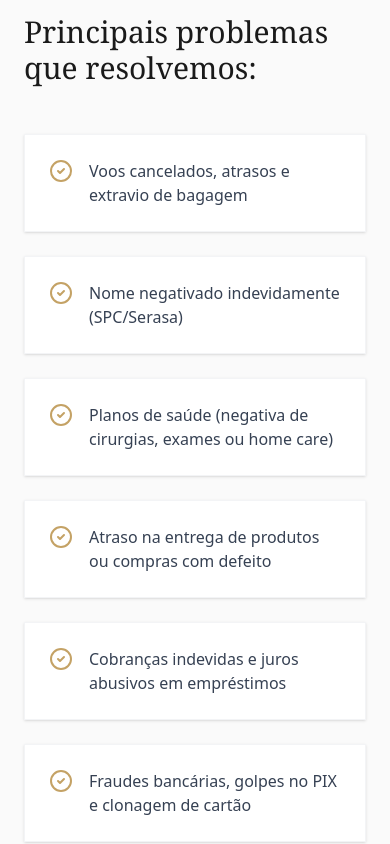
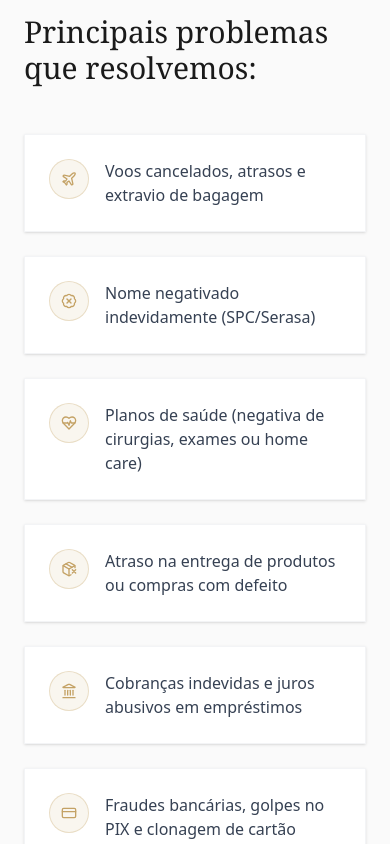
Before and after one commit to RogerioJunior1/landing-pages-advocacia, a React (Vite) app: page /direito-consumidor in a window 390 px wide. Shown: the part 840-1684 px from the top of the page. Built offline with nearby package versions, Linux system fonts and the light colour scheme.

Commit message:
Update DireitoConsumidor.jsx

```diff
--- a/src/components/DireitoConsumidor.jsx
+++ b/src/components/DireitoConsumidor.jsx
@@ -1,9 +1,15 @@
 import { Button } from '@/components/ui/button'
 import {
+  ArrowLeft,
+  BadgeX,
+  CreditCard,
+  HeartPulse,
+  Landmark,
   MessageCircle,
-  ArrowLeft,
+  PackageX,
+  Phone,
+  Plane,
   ShoppingCart,
-  CheckCircle2,
 } from 'lucide-react'
 import { Link } from 'react-router-dom'
 
@@ -11,6 +17,7 @@ import balanceImage from '../assets/2n8lhMswimEV.png'
 
 const CONTACT = {
   phone: '5515996651411',
+  displayPhone: '(15) 99665-1411',
   message: encodeURIComponent(
     'Olá, Dr. Rogério! Acessei o site e preciso de ajuda com Direito do Consumidor.'
   ),
@@ -18,13 +25,40 @@ const CONTACT = {
 
 const WA_URL = `https://wa.me/${CONTACT.phone}?text=${CONTACT.message}`
 
+const consumerProblems = [
+  {
+    icon: Plane,
+    title: 'Voos cancelados, atrasos e extravio de bagagem',
+  },
+  {
+    icon: BadgeX,
+    title: 'Nome negativado indevidamente (SPC/Serasa)',
+  },
+  {
+    icon: HeartPulse,
+    title: 'Planos de saúde (negativa de cirurgias, exames ou home care)',
+  },
+  {
+    icon: PackageX,
+    title: 'Atraso na entrega de produtos ou compras com defeito',
+  },
+  {
+    icon: Landmark,
+    title: 'Cobranças indevidas e juros abusivos em empréstimos',
+  },
+  {
+    icon: CreditCard,
+    title: 'Fraudes bancárias, golpes no PIX e clonagem de cartão',
+  },
+]
+
 const DireitoConsumidor = () => {
   const openWA = () => window.open(WA_URL, '_blank', 'noopener,noreferrer')
 
   return (
     <div className="min-h-screen bg-[#FAFAFA] text-[#333333] font-sans selection:bg-[#C4A265] selection:text-white">
       <header className="sticky top-0 z-50 border-b border-gray-100 bg-white/90 backdrop-blur-md">
-        <div className="mx-auto flex h-24 max-w-7xl items-center justify-between px-6 lg:px-12">
+        <div className="max-w-7xl mx-auto flex h-24 items-center justify-between px-6 lg:px-12">
           <Link to="/" className="flex cursor-pointer items-center space-x-4">
             <img
               src={balanceImage}
@@ -32,7 +66,7 @@ const DireitoConsumidor = () => {
               className="h-10 w-10 object-contain"
             />
             <div className="flex flex-col">
-              <h1 className="text-2xl tracking-tight text-[#1A1A1A] font-serif">
+              <h1 className="text-2xl font-serif tracking-tight text-[#1A1A1A]">
                 Rogério CBJ
               </h1>
               <span className="mt-0.5 text-[10px] font-semibold uppercase tracking-[0.3em] text-[#C4A265]">
@@ -49,6 +83,7 @@ const DireitoConsumidor = () => {
               <ArrowLeft className="mr-2 h-4 w-4" />
               Voltar ao Início
             </Link>
+
             <Button
               onClick={openWA}
               className="rounded-none bg-[#1A1A1A] px-6 py-5 font-medium tracking-wide text-white transition-all hover:bg-[#333333]"
@@ -69,7 +104,7 @@ const DireitoConsumidor = () => {
               </span>
             </div>
 
-            <h1 className="mb-8 text-5xl leading-[1.1] tracking-tight text-[#1A1A1A] font-serif lg:text-7xl">
+            <h1 className="mb-8 text-5xl font-serif leading-[1.1] tracking-tight text-[#1A1A1A] lg:text-7xl">
               Defesa implacável contra{' '}
               <span className="italic text-[#C4A265]">práticas abusivas.</span>
             </h1>
@@ -92,27 +127,26 @@ const DireitoConsumidor = () => {
         </section>
 
         <section className="mx-auto max-w-7xl border-t border-gray-100 px-6 py-16 lg:px-12">
-          <h2 className="mb-12 text-3xl text-[#1A1A1A] font-serif">
+          <h2 className="mb-12 text-3xl font-serif text-[#1A1A1A]">
             Principais problemas que resolvemos:
           </h2>
 
           <div className="grid gap-6 md:grid-cols-2">
-            {[
-              'Voos cancelados, atrasos e extravio de bagagem',
-              'Nome negativado indevidamente (SPC/Serasa)',
-              'Planos de saúde (negativa de cirurgias, exames ou home care)',
-              'Atraso na entrega de produtos ou compras com defeito',
-              'Cobranças indevidas e juros abusivos em empréstimos',
-              'Fraudes bancárias, golpes no PIX e clonagem de cartão',
-            ].map((item, idx) => (
-              <div
-                key={idx}
-                className="flex items-start space-x-4 border border-gray-100 bg-white p-6 shadow-sm transition-all hover:shadow-md"
-              >
-                <CheckCircle2 className="h-6 w-6 flex-shrink-0 text-[#C4A265]" />
-                <p className="font-medium text-gray-700">{item}</p>
-              </div>
-            ))}
+            {consumerProblems.map((item) => {
+              const Icon = item.icon
+
+              return (
+                <div
+                  key={item.title}
+                  className="group flex items-start space-x-4 border border-gray-100 bg-white p-6 shadow-sm transition-all duration-300 hover:-translate-y-1 hover:border-[#C4A265]/40 hover:shadow-md"
+                >
+                  <div className="flex h-10 w-10 flex-shrink-0 items-center justify-center rounded-full border border-[#C4A265]/30 bg-[#C4A265]/10 transition-colors duration-300 group-hover:bg-[#C4A265]">
+                    <Icon className="h-4 w-4 text-[#C4A265] transition-colors duration-300 group-hover:text-white" />
+                  </div>
+                  <p className="font-medium text-gray-700">{item.title}</p>
+                </div>
+              )
+            })}
           </div>
         </section>
 
@@ -126,7 +160,7 @@ const DireitoConsumidor = () => {
               className="h-24 w-24 object-contain opacity-90 drop-shadow-lg"
             />
 
-            <h2 className="text-4xl tracking-tight text-white font-serif md:text-6xl">
+            <h2 className="text-4xl font-serif tracking-tight text-white md:text-6xl">
               Atendimento Direto e Estrategico para o Seu Caso.
             </h2>
 
```
